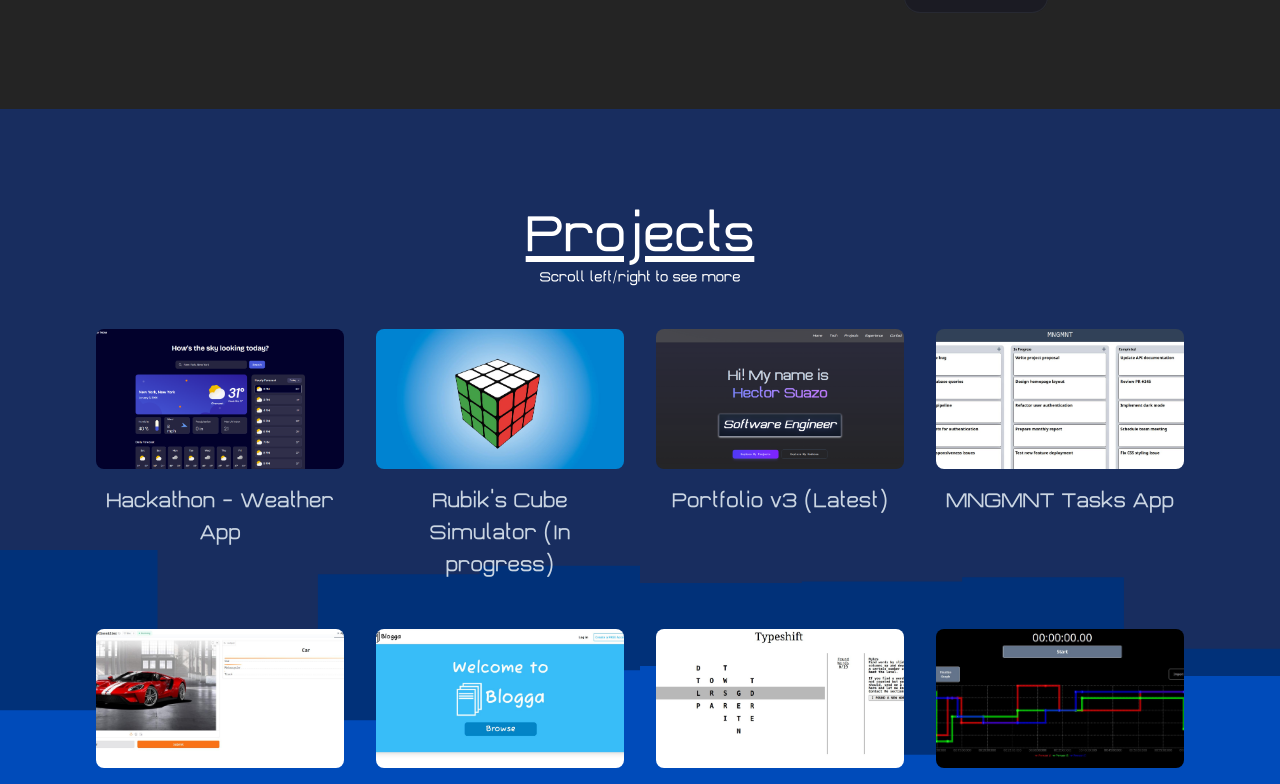
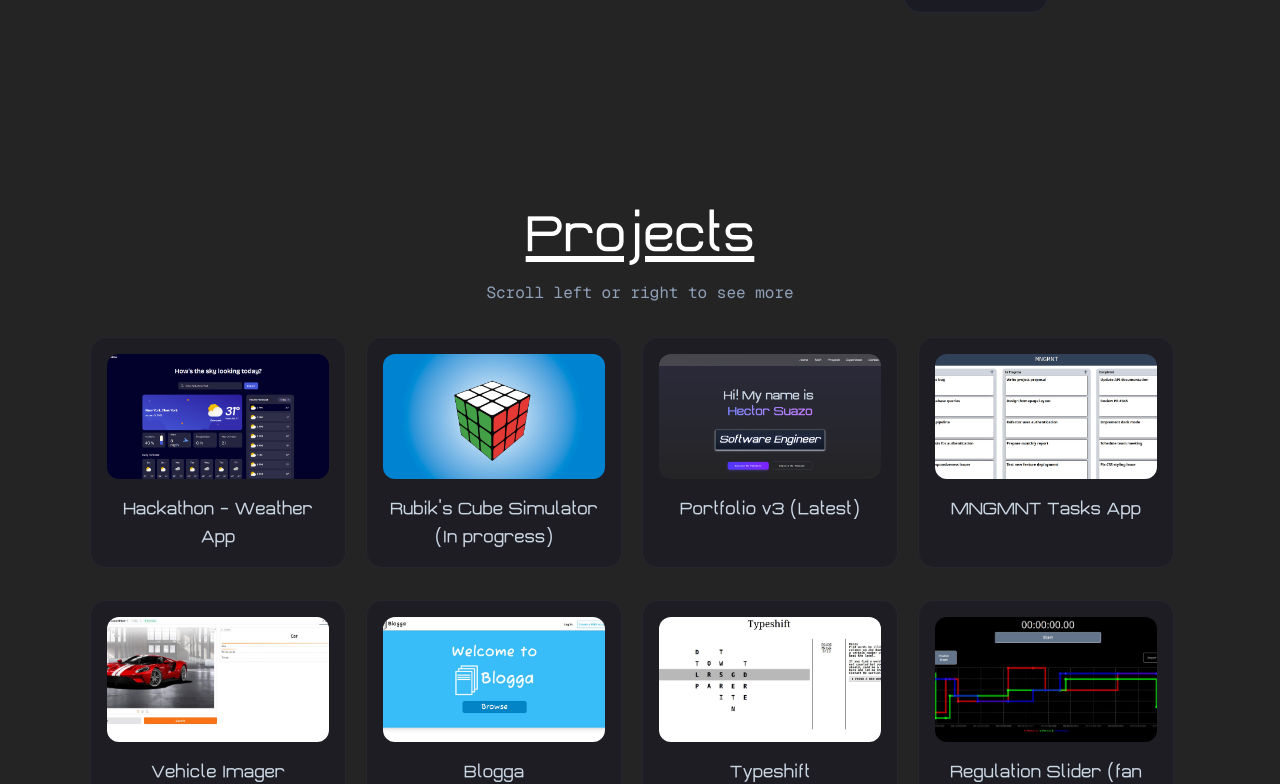
Before and after one commit to suzuhe481/portfolio-v3, a Next.js app: page / in a window 1280 px wide. Shown: the part 1439-2223 px from the top of the page. Built offline with nearby package versions, Linux system fonts and the light colour scheme.

Commit message:
feat: restyles the Projects section

```diff
--- a/src/components/_main/Projects/AnimatedCardContainer/AnimatedCardContainer.tsx
+++ b/src/components/_main/Projects/AnimatedCardContainer/AnimatedCardContainer.tsx
@@ -1,8 +1,8 @@
 "use client";
 
-import { ReactNode } from "react";
+import { ReactNode, useRef, useEffect } from "react";
 
-import { AnimatePresence, motion } from "motion/react";
+import { AnimatePresence, LayoutGroup, motion } from "motion/react";
 import { ExpandedProjectCard } from "../ExpandedProjectCard/ExpandedProjectCard";
 
 import { IProjectCardProps } from "@/types";
@@ -11,7 +11,7 @@ export const AnimatedCardContainer = ({
   children,
   active,
   setActive,
-  ref,
+  expandedCardRef,
   id,
 }: {
   children: ReactNode;
@@ -19,28 +19,61 @@ export const AnimatedCardContainer = ({
   setActive: React.Dispatch<
     React.SetStateAction<boolean | IProjectCardProps | null>
   >;
-  ref: React.RefObject<HTMLDivElement | null>;
+  expandedCardRef: React.RefObject<HTMLDivElement | null>;
   id: string;
 }) => {
+  const scrollContainerRef = useRef<HTMLDivElement>(null);
+
+  // Track if card is active
+  const isExpanded = active && typeof active === "object";
+
+  // Disable horizontal scrolling on the scroll container when a card is expanded
+  // This keeps the scrollbar visible but prevents user from scrolling
+  useEffect(() => {
+    const scrollContainer = scrollContainerRef.current;
+    if (!scrollContainer) return;
+
+    if (isExpanded) {
+      // Prevent scrolling by handling wheel and touch events
+      const preventScroll = (e: Event) => {
+        e.preventDefault();
+      };
+
+      scrollContainer.addEventListener("wheel", preventScroll, {
+        passive: false,
+      });
+      scrollContainer.addEventListener("touchmove", preventScroll, {
+        passive: false,
+      });
+
+      return () => {
+        scrollContainer.removeEventListener("wheel", preventScroll);
+        scrollContainer.removeEventListener("touchmove", preventScroll);
+      };
+    }
+  }, [isExpanded]);
+
   return (
-    <>
+    <LayoutGroup>
       {/* Darkened Background when project card is expanded */}
       <AnimatePresence>
-        {active && typeof active === "object" && (
+        {isExpanded && (
           <motion.div
             initial={{ opacity: 0 }}
             animate={{ opacity: 1 }}
             exit={{ opacity: 0 }}
-            className="fixed inset-0 bg-black/20 h-full w-full z-10"
+            transition={{ duration: 0.3 }}
+            className="fixed inset-0 bg-black/60 backdrop-blur-sm h-full w-full z-10"
           />
         )}
       </AnimatePresence>
 
       {/* Expanded Project Card */}
-      <AnimatePresence>
-        {active && typeof active === "object" ? (
+      {/* mode="popLayout" handles shared layout animation during exit */}
+      <AnimatePresence mode="popLayout">
+        {isExpanded ? (
           <ExpandedProjectCard
-            ref={ref}
+            expandedCardRef={expandedCardRef}
             active={active}
             setActive={setActive}
             id={id}
@@ -48,10 +81,13 @@ export const AnimatedCardContainer = ({
         ) : null}
       </AnimatePresence>
 
-      {/* Project Card Container */}
-      <div className="overflow-x-auto snap-x snap-mandatory scroll-smooth w-full custom-scrollbar py-8">
-        <ul className="flex gap-4">{children}</ul>
+      {/* Project Card Container - overflow always auto to maintain scroll position and scrollbar */}
+      <div
+        ref={scrollContainerRef}
+        className="overflow-x-auto snap-x snap-mandatory scroll-smooth w-full custom-scrollbar pb-6 px-2"
+      >
+        <ul className="flex gap-6 md:gap-8">{children}</ul>
       </div>
-    </>
+    </LayoutGroup>
   );
 };
--- a/src/components/_main/Projects/ExpandedProjectCard/ExpandedProjectCard.tsx
+++ b/src/components/_main/Projects/ExpandedProjectCard/ExpandedProjectCard.tsx
@@ -30,17 +30,19 @@ const techToColorMap: Record<string, keyof typeof badgeColorVariants> = {
 };
 
 /** Expanded Project Card
- * Containers the expanded project card when clicked by user.
+ * Contains the expanded project card when clicked by user.
  * Project card contains close icon in corner of screen and
  * displays project details.
+ * Uses shared layoutId with ProjectCard for smooth expand/collapse animation.
+ * The card container, image, and title each share a layoutId with their ProjectCard counterparts.
  */
 export const ExpandedProjectCard = ({
-  ref,
+  expandedCardRef,
   active,
   setActive,
   id,
 }: {
-  ref: React.RefObject<HTMLDivElement | null>;
+  expandedCardRef: React.RefObject<HTMLDivElement | null>;
   active: IProjectCardProps;
   setActive: React.Dispatch<
     React.SetStateAction<boolean | IProjectCardProps | null>
@@ -49,45 +51,54 @@ export const ExpandedProjectCard = ({
 }) => {
   return (
     <motion.div
-      layoutId={`card-container-${active.title}-${id}`}
-      className="fixed inset-0 grid place-items-center z-100 min-w-0 min-h-0"
+      initial={{ opacity: 0 }}
+      animate={{ opacity: 1 }}
+      exit={{ opacity: 0 }}
+      className="fixed inset-0 grid place-items-center z-1000 p-4"
     >
       {/* Close Icon in the corner */}
       <motion.button
-        key={`button-${active.title}-${id}`}
-        layout
-        initial={{
-          opacity: 0,
-        }}
-        animate={{
-          opacity: 1,
-        }}
-        exit={{
-          opacity: 0,
-          transition: {
-            duration: 0.05,
-          },
-        }}
-        className="flex absolute top-2 right-2 lg:hidden items-center justify-center bg-white rounded-full h-6 w-6"
+        initial={{ opacity: 0 }}
+        animate={{ opacity: 1, transition: { delay: 0.2 } }}
+        exit={{ opacity: 0, transition: { duration: 0.1 } }}
+        className="flex absolute top-4 right-4 lg:hidden items-center justify-center bg-slate-800 hover:bg-slate-700 rounded-full h-8 w-8 border border-slate-600 transition-colors cursor-pointer z-10"
         onClick={() => setActive(null)}
       >
         <CloseIcon />
       </motion.button>
 
-      {/* Expanded Project Card */}
+      {/* Expanded Project Card - shares layoutId with ProjectCard for morphing animation */}
+      {/* exit prop keeps element in DOM during AnimatePresence exit for layout animation */}
       <motion.div
-        ref={ref}
-        className="w-[80vw] md:w-[80vw] min-h-[70vh] max-h-[80vh] md:h-[70vh] animate-all flex flex-col md:flex-row bg-white rounded-3xl overflow-hidden p-4"
+        ref={expandedCardRef}
+        layoutId={`card-${active.title}-${id}`}
+        layout
+        exit={{ opacity: 0 }}
+        transition={{
+          type: "spring",
+          stiffness: 300,
+          damping: 30,
+        }}
+        className="w-[92vw] md:w-[85vw] lg:w-[80vw] max-w-5xl min-h-[70vh] max-h-[85vh] md:max-h-[80vh] flex flex-col md:flex-row bg-gradient-to-br from-slate-50 to-slate-100 rounded-2xl md:rounded-3xl overflow-hidden shadow-2xl shadow-black/50"
       >
-        <div className="md:pr-4 flex flex-col">
-          {/* Image */}
-          <div className="w-full min-w-0 max-w-full h-[200px] aspect-video">
-            <motion.a
+        <div className="md:w-2/5 p-4 md:p-6 flex flex-col bg-white">
+          {/* Image - shares layoutId with ProjectCard image */}
+          <div className="w-full min-w-0 max-w-full h-[180px] md:h-[220px]">
+            <motion.div
+              layoutId={`image-${active.title}-${id}`}
+              layout
+              transition={{
+                type: "spring",
+                stiffness: 300,
+                damping: 30,
+              }}
+              className="relative w-full h-full rounded-xl overflow-hidden"
+            >
+              <a
                 href={active.demo_link || "#"}
                 target="_blank"
-              className="group relative block w-full h-full border-2 border-black rounded-tr-lg rounded-tl-lg"
+                className="group block w-full h-full"
                 rel="noopener noreferrer"
-              layoutId={`image-${active.title}-${id}`}
                 onClick={(e) => {
                   // Prevents navigation if no demo_link
                   if (!active.demo_link) {
@@ -96,7 +107,7 @@ export const ExpandedProjectCard = ({
                 }}
               >
                 {active.demo_link && (
-                <LinkIcon className="absolute inset-0 m-auto h-10 w-10 text-white opacity-0 transition-opacity duration-200 group-hover:opacity-100 pointer-events-none z-10" />
+                  <LinkIcon className="absolute inset-0 m-auto h-10 w-10 text-white opacity-0 transition-opacity duration-200 group-hover:opacity-100 pointer-events-none z-10 drop-shadow-lg" />
                 )}
                 <Image
                   width={1280}
@@ -104,36 +115,43 @@ export const ExpandedProjectCard = ({
                   src={active.thumbnail_image}
                   alt={active.title}
                   objectFit="center center"
-                className="block w-full h-full max-w-full max-h-full rounded-tr-lg rounded-tl-lg object-cover object-top hover:cursor-pointer hover:brightness-75"
+                  className="block w-full h-full max-w-full max-h-full object-cover object-top hover:cursor-pointer hover:brightness-75 transition-all duration-300"
                 />
-            </motion.a>
+              </a>
+            </motion.div>
           </div>
-          <div className="flex flex-col justify-between items-start">
-            {/* Title */}
+
+          <div className="flex flex-col justify-between items-start mt-4 flex-1">
+            {/* Title - shares layoutId with ProjectCard title */}
             <motion.h3
               layoutId={`title-${active.title}-${id}`}
-              className="font-bold font-plagiata text-neutral-700 text-xl md:text-2xl py-1"
+              layout
+              transition={{
+                type: "spring",
+                stiffness: 300,
+                damping: 30,
+              }}
+              className="font-bold font-plagiata text-slate-800 text-xl md:text-2xl"
             >
               {active.title}
             </motion.h3>
 
             {/* Buttons */}
             <motion.div
-              layout
-              initial={{ opacity: 0 }}
-              animate={{ opacity: 1 }}
-              exit={{ opacity: 0 }}
-              className="flex flex-row gap-2"
+              initial={{ opacity: 0, y: 10 }}
+              animate={{ opacity: 1, y: 0, transition: { delay: 0.2 } }}
+              exit={{ opacity: 0, transition: { duration: 0.1 } }}
+              className="flex flex-row gap-3 mt-4"
             >
               {active.demo_link && (
                 <a
                   href={active.demo_link}
                   target="_blank"
                   rel="noopener noreferrer"
-                  className="p-2 text-xs md:text-base rounded-full font-bold bg-green-500 text-white flex flex-row justify-center items-center gap-2 hover:bg-green-800"
+                  className="px-4 py-2 text-sm md:text-base rounded-lg font-medium bg-indigo-600 text-white flex flex-row justify-center items-center gap-2 hover:bg-indigo-700 transition-colors"
                 >
                   {"Demo"}
-                  <LinkIcon className="w-4 h-4 md:w-5 md:h-5" />
+                  <LinkIcon className="w-4 h-4" />
                 </a>
               )}
               {active.github_link && (
@@ -141,50 +159,46 @@ export const ExpandedProjectCard = ({
                   href={active.github_link}
                   target="_blank"
                   rel="noopener noreferrer"
-                  className="px-2 py-2 text-xs md:text-base rounded-full font-bold bg-green-500 text-white flex flex-row justify-center items-center gap-2 hover:bg-green-800"
+                  className="px-4 py-2 text-sm md:text-base rounded-lg font-medium bg-slate-800 text-white flex flex-row justify-center items-center gap-2 hover:bg-slate-900 transition-colors"
                 >
                   {"GitHub"}
-                  <GitHubIcon className="w-4 h-4 md:w-5 md:h-5" />
+                  <GitHubIcon className="w-4 h-4" />
                 </a>
               )}
             </motion.div>
 
             {/* Tech Stack Badges */}
-            <div className="flex flex-col gap-2">
-              <motion.p
-                layout
-                initial={{ opacity: 0 }}
-                animate={{ opacity: 1 }}
-                exit={{ opacity: 0 }}
-                className="text-neutral-600 text-sm lg:text-base max-h-40 overflow-y-auto flex flex-row flex-wrap gap-1 py-2"
+            <motion.div
+              initial={{ opacity: 0, y: 10 }}
+              animate={{ opacity: 1, y: 0, transition: { delay: 0.25 } }}
+              exit={{ opacity: 0, transition: { duration: 0.1 } }}
+              className="flex flex-row flex-wrap gap-1.5 mt-4"
             >
               {active.tech_stack.map((tech, index) => {
                 const color = techToColorMap[tech] || "gray";
                 const className = badgeColorVariants[color];
                 return (
-                    <span key={index} className={className}>
+                  <span key={index} className={className + " text-xs"}>
                     {tech}
                   </span>
                 );
               })}
-              </motion.p>
-            </div>
+            </motion.div>
           </div>
         </div>
 
         {/* Description */}
-        <div className="md:px-4 overflow-y-auto md:h-[60vh] md:border-l-2 md:border-neutral-400">
+        <div className="md:w-3/5 p-4 md:p-6 overflow-y-auto bg-slate-50 md:border-l border-slate-200">
           <motion.div
-            layout
-            initial={{ opacity: 0 }}
-            animate={{ opacity: 1 }}
-            exit={{ opacity: 0 }}
-            className="text-neutral-600 text-base lg:text-xl h-fit flex flex-col px-0 items-start font-sans"
+            initial={{ opacity: 0, y: 10 }}
+            animate={{ opacity: 1, y: 0, transition: { delay: 0.3 } }}
+            exit={{ opacity: 0, transition: { duration: 0.1 } }}
+            className="text-slate-600 text-base h-fit flex flex-col"
           >
-            <h1 className="font-bold font-plagiata text-xl md:text-2xl">
+            <h4 className="font-bold font-plagiata text-slate-700 text-lg md:text-xl mb-3">
               Description
-            </h1>
-            <div className="markdown font-geist-mono">
+            </h4>
+            <div className="markdown font-geist-mono text-sm md:text-base leading-relaxed">
               <Markdown>{active.description}</Markdown>
             </div>
           </motion.div>
@@ -219,7 +233,7 @@ const CloseIcon = () => {
       strokeWidth="2"
       strokeLinecap="round"
       strokeLinejoin="round"
-      className="h-4 w-4 text-black"
+      className="h-4 w-4 text-slate-300"
     >
       <path stroke="none" d="M0 0h24v24H0z" fill="none" />
       <path d="M18 6l-12 12" />
--- a/src/components/_main/Projects/ProjectCard/ProjectCard.tsx
+++ b/src/components/_main/Projects/ProjectCard/ProjectCard.tsx
@@ -8,42 +8,65 @@ import { IProjectCardsDataProps } from "@/types";
 /**
  * Unexpanded project card.
  * Only displays image and title.
+ * Uses shared layoutId with ExpandedProjectCard for smooth expand/collapse animation.
+ * The card container, image, and title each have their own layoutId that corresponds
+ * to elements in ExpandedProjectCard, enabling them to smoothly morph between states.
  */
 export const ProjectCard = ({
   card,
   setActive,
+  isActive,
   id,
-}: IProjectCardsDataProps) => {
+}: IProjectCardsDataProps & { id: string }) => {
   return (
     <motion.div
-      layoutId={`card-container-${card.title}-${id}`}
+      layoutId={`card-${card.title}-${id}`}
+      layout
+      initial={false}
+      animate={{ opacity: isActive ? 0 : 1 }}
+      transition={{
+        type: "spring",
+        stiffness: 300,
+        damping: 30,
+      }}
       onClick={() => setActive(card)}
-      initial={{ opacity: 0, scale: 0 }}
-      whileInView={{ opacity: 1, scale: 1 }}
-      viewport={{ once: true }}
-      className="shrink-0 w-46 sm:w-66 p-4 lg:p-2 rounded-xl hover:bg-neutral-50 cursor-pointer transition-colors group"
+      className="shrink-0 w-44 sm:w-56 md:w-64 p-3 md:p-4 rounded-2xl bg-[rgba(26,26,36,0.6)] backdrop-blur-sm border border-[rgba(148,163,184,0.08)] hover:border-[rgba(99,102,241,0.3)] hover:bg-[rgba(26,26,36,0.8)] cursor-pointer group"
+      style={{
+        pointerEvents: isActive ? "none" : "auto",
+      }}
     >
-      <div className="flex gap-4 flex-col w-full">
+      <div className="flex gap-3 md:gap-4 flex-col w-full">
         {/* Image */}
-        <motion.a
+        <motion.div
           layoutId={`image-${card.title}-${id}`}
           layout
-          className="w-full max-w-full max-h-full aspect-video"
+          transition={{
+            type: "spring",
+            stiffness: 300,
+            damping: 30,
+          }}
+          className="w-full max-w-full max-h-full aspect-video overflow-hidden rounded-xl"
         >
           <Image
             width={1280}
             height={720}
             src={card.thumbnail_image}
             alt={card.title}
-            className="block w-full h-full max-w-full max-h-full rounded-lg object-cover object-top"
+            className="block w-full h-full max-w-full max-h-full object-cover object-top group-hover:scale-105 transition-transform duration-500"
           />
-        </motion.a>
+        </motion.div>
 
         {/* Title */}
-        <div className="flex justify-center items-center flex-col">
+        <div className="flex justify-center items-center flex-col px-1">
           <motion.h3
             layoutId={`title-${card.title}-${id}`}
-            className="font-medium text-slate-300 dark:text-neutral-200 text-center font-plagiata text-xl md:text-2xl group-hover:text-slate-800"
+            layout
+            transition={{
+              type: "spring",
+              stiffness: 300,
+              damping: 30,
+            }}
+            className="font-medium text-slate-300 text-center font-plagiata text-lg md:text-xl group-hover:text-indigo-300 transition-colors duration-300"
           >
             {card.title}
           </motion.h3>
--- a/src/components/_main/Projects/Projects.tsx
+++ b/src/components/_main/Projects/Projects.tsx
@@ -1,11 +1,12 @@
 "use client";
 
-import React, { useEffect, useId, useRef, useState } from "react";
+import React, { useEffect, useRef, useState, useCallback, useId } from "react";
 import { useOutsideClick } from "@/hooks/useOutsideClick";
 import { AnimatedCardContainer } from "./AnimatedCardContainer/AnimatedCardContainer";
 import { ProjectCard } from "./ProjectCard/ProjectCard";
-import { FixedBackground } from "../FixedBackground/FixedBackground";
 import { projects } from "../../../data/projectsData";
+
+import { IProjectCardProps } from "@/types";
 
 export function Projects() {
   // Stores the currently expanded card
@@ -15,11 +16,16 @@ export function Projects() {
 
   // Stores the groups of cards to be separated into pages
   const [cardGroups, setCardGroups] = useState<(typeof projects)[number][][]>(
-    () => chunkArray(projects, 8)
+    () => chunkArray(projects, 8),
   );
 
+  const expandedCardRef = useRef<HTMLDivElement>(null);
   const id = useId();
-  const ref = useRef<HTMLDivElement>(null);
+
+  // Handler to set active card
+  const handleSetActive = useCallback((card: IProjectCardProps | null) => {
+    setActive(card);
+  }, []);
 
   // Prevents scrolling when project card is expanded.
   // Allows closing the card by pressing escape.
@@ -61,23 +67,24 @@ export function Projects() {
     return () => window.removeEventListener("resize", handleResize);
   }, []);
 
-  useOutsideClick(ref, () => setActive(null));
+  useOutsideClick(expandedCardRef, () => setActive(null));
 
   return (
-    <div id="projects" className="relative py-12 min-h-screen">
-      {/* Background SVG Image */}
-      <FixedBackground svgPath="/background/layered-steps-background.svg" />
+    <section id="projects" className="relative py-16 md:py-24 bg-[#242424]">
+      {/* Section header */}
+      <div className="text-center mb-4 md:mb-8 px-4">
+        <h2 className="flex flex-col items-center text-white text-6xl underline font-plagiata">
+          Projects
+        </h2>
+        <p className="mt-4 text-slate-400 font-geist-mono text-sm md:text-base max-w-md mx-auto">
+          Scroll left or right to see more
+        </p>
+      </div>
 
-      <h1 className="flex flex-col items-center text-white text-6xl pt-12 underline font-plagiata">
-        Projects
-      </h1>
-      <p className="flex flex-col items-center text-white text-mde font-plagiata">
-        Scroll left/right to see more
-      </p>
       <AnimatedCardContainer
         active={active}
         setActive={setActive}
-        ref={ref}
+        expandedCardRef={expandedCardRef}
         id={id}
       >
         {/* Card Group Page */}
@@ -88,11 +95,14 @@ export function Projects() {
           >
             <ul className="grid grid-cols-2 grid-rows-3 md:grid-cols-3 lg:grid-cols-4 md:grid-rows-2 justify-items-center gap-8 w-full">
               {/* Project Cards in a single page */}
-              {group.map((card, index) => (
+              {group.map((card) => (
                 <ProjectCard
-                  key={index}
+                  key={card.title}
                   card={card}
-                  setActive={setActive}
+                  setActive={handleSetActive}
+                  isActive={
+                    typeof active === "object" && active?.title === card.title
+                  }
                   id={id}
                 />
               ))}
@@ -100,7 +110,7 @@ export function Projects() {
           </li>
         ))}
       </AnimatedCardContainer>
-    </div>
+    </section>
   );
 }
 
```
Lines whose indentation alone changed are shown as unchanged.
